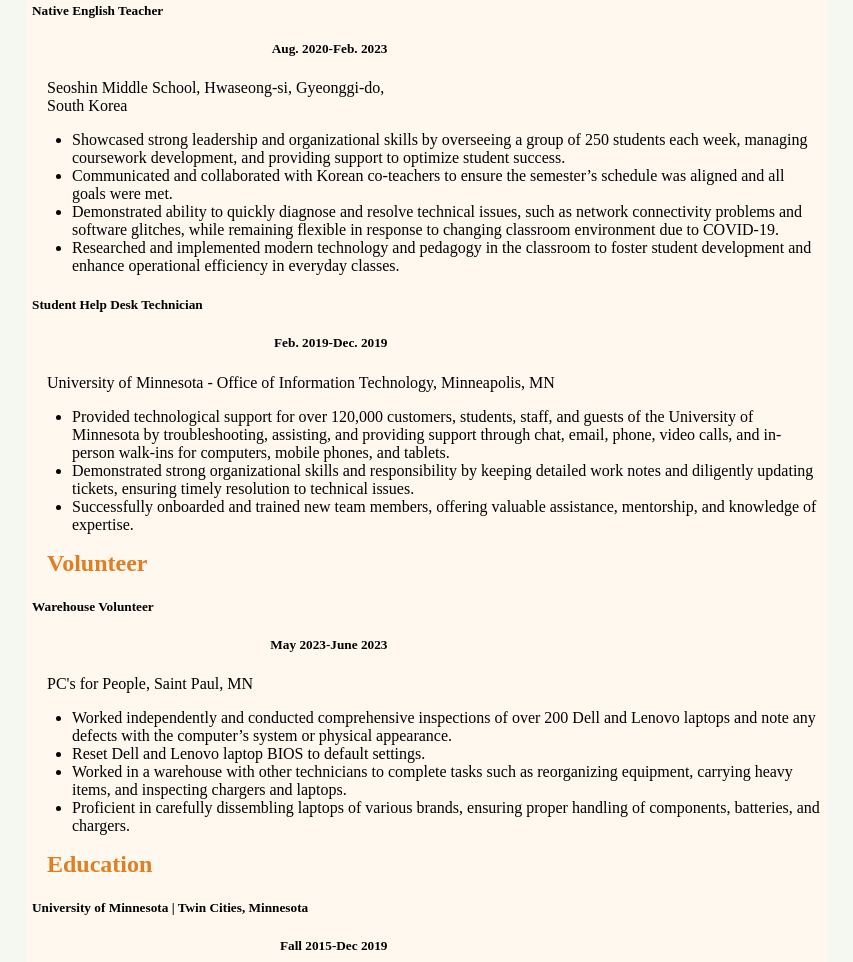
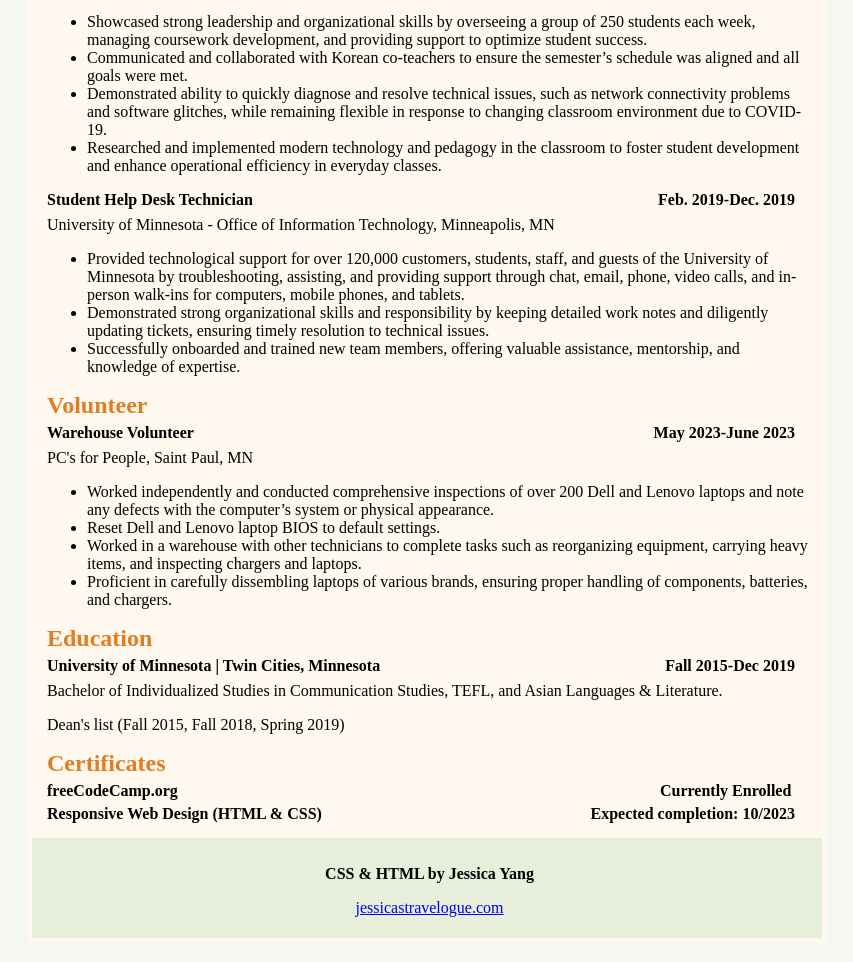
Before and after one commit to jessiyang1996/jessiyang1996.github.io, a plain HTML site: page index.html in a window 1280 px wide. Shown: the part 1030-1992 px from the top of the page, without its empty margins (213-1066 px from the left). Drawn offline with Linux system fonts and the light colour scheme.

Commit message:
Update styles.css

```diff
--- a/styles.css
+++ b/styles.css
@@ -1,9 +1,8 @@
-
 body {
   width: 80%;
   margin-left: auto;
   margin-right: auto;
-  padding 20px;
+  padding: 20px;
   max-width: 800px;
   background-color: #f5f8f0;
 }
@@ -56,22 +55,24 @@ h4{
 
 h2 {
   color:#E17E23;
-  margin-bottom: 0px;
+  margin-bottom: 5px;
   margin-top: 10px;
 }
 
-h2, p {
+h2, h5, p, li {
   margin-left: 15px;
-  margin-right: 15px;
+  margin-right: 10px;
 }
 
-.item p{
+.item h5{
   display: inline-block;
+  font-size: 16px;
 }
 
 .jobtitle {
   text-align: left;
   width: 46%;
+  font-weight: bold;
 }
 
 .workdate {
@@ -88,8 +89,9 @@ div {
   height: 320px;
 }
 
-.schooling p{
+.schooling h5{
   display: inline-block;
+  font-size: 16px;
 }
 
 .school-name {
@@ -102,24 +104,27 @@ div {
   width: 45%;
 }
 
-.certificate p{
+.certificate h5{
   display: inline-block;
+  font-size: 16px;
 }
 
 .company {
   text-align: left;
-  width: 46%;
+  width: 25%
   margin-bottom: 0;
 }
 
 .currently {
   text-align: right;
-  width: 45%;
+  width: 74%;
   margin-bottom: 0;
 }
 
-.part2 p{
+.part2 h5{
   display: inline-block;
+  font-size: 16px;
+  margin-bottom: 15px;
 }
 
 .type {
@@ -135,10 +140,25 @@ div {
 }
 
 p {
-  margin-top: 5px;
+  margin-top: 7px;
 }
 
 .container3 {
   background-color: #e7eeda;
-  width: 800px;
-  height: 100px;
+  max-width: 800px;
+  padding: 20px;
+  height: 60px;
+}
+
+footer {
+  text-align: center;
+}
+
+.footernote {
+  font-weight: bold;
+}
+
+h5 {
+  margin-top: -7px;
+  margin-bottom: -5px;
+}
```
